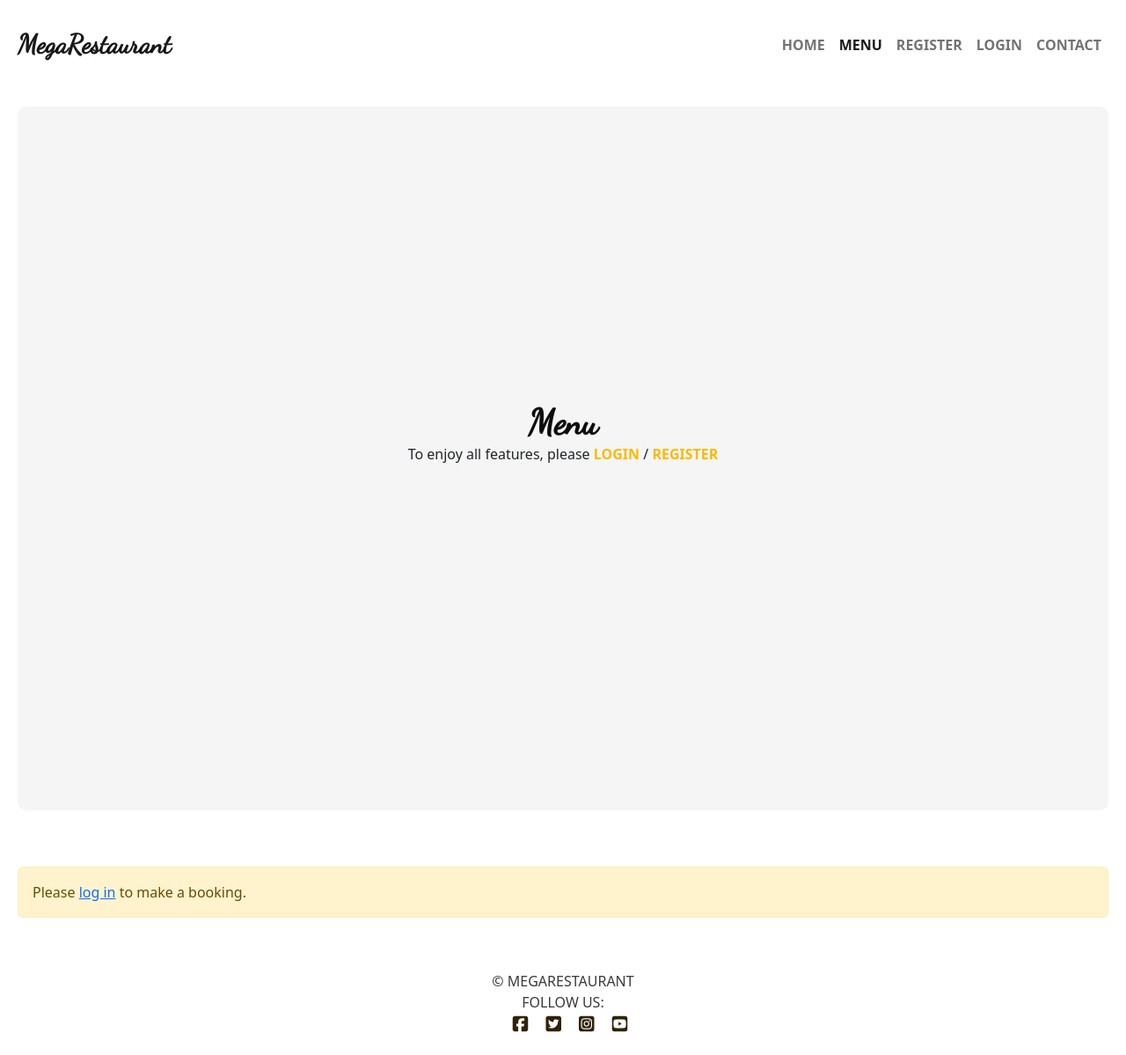
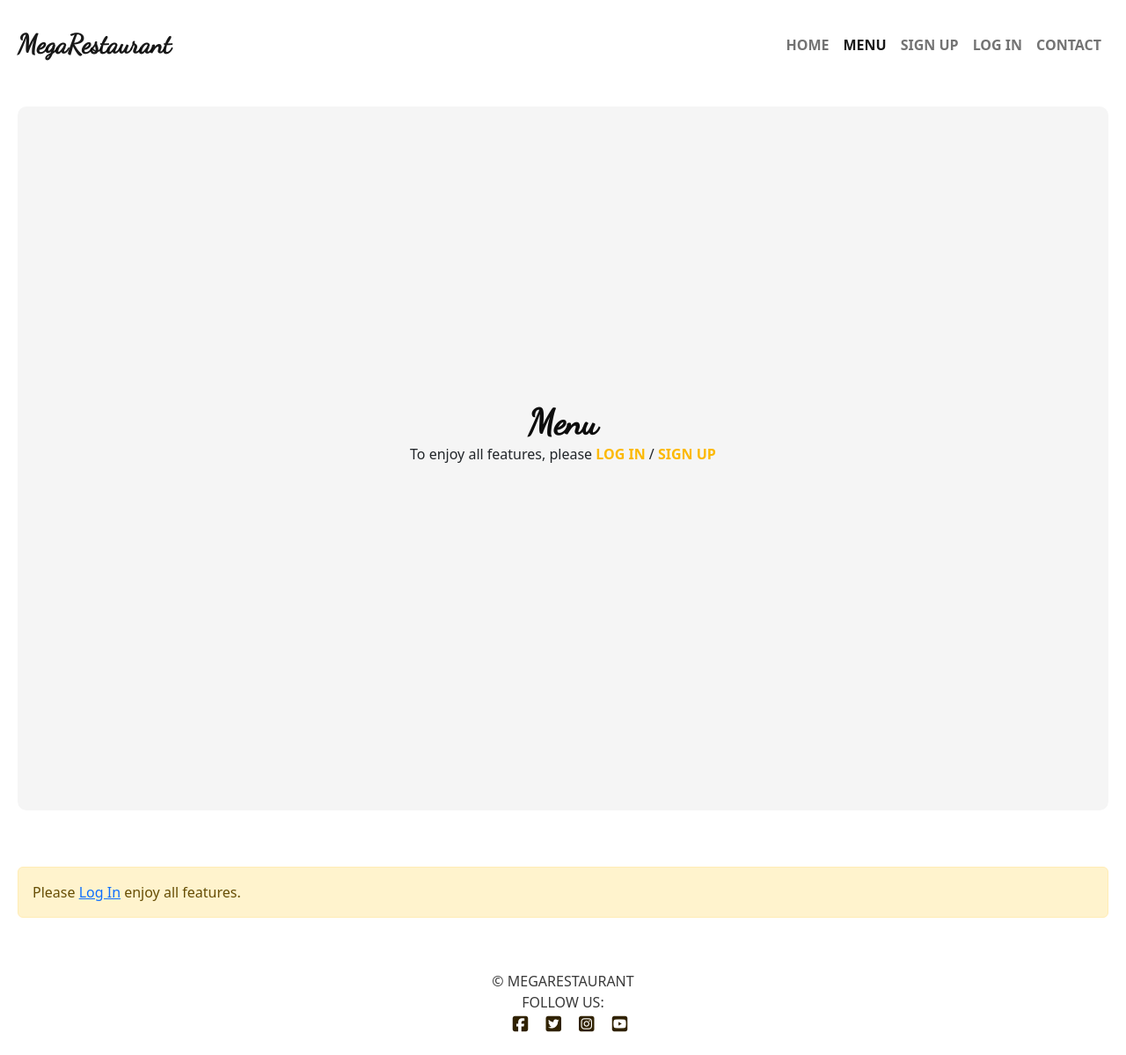
Before and after one commit to Zest-studi-o/p04-restaurant-bookings, a Django app: page /menu/ in a window 1280 px wide. Shown: the whole page at 88% size. Run offline with Django 3.2, Linux system fonts and the light colour scheme; data that the repository does not hold is empty; some libraries are stand-ins or nearby versions.

Commit message:
Match names for Sign Up & Log In to templates

```diff
--- a/menu_app/templates/menu_list.html
+++ b/menu_app/templates/menu_list.html
@@ -10,8 +10,8 @@
                 {% if not user.is_authenticated %}
                 <div class="menu-page">
                     <p class="menu-p">To enjoy all features,
-                        please <span><a class="authenticate-link" href="{% url 'account_login' %}"><b>LOGIN</b></a> / <a
-                                class="authenticate-link" href="{% url 'account_signup' %}"><b>REGISTER</b></a></span>
+                        please <span><a class="authenticate-link" href="{% url 'account_login' %}"><b>LOG IN</b></a> /
+                            <a class="authenticate-link" href="{% url 'account_signup' %}"><b>SIGN UP</b></a></span>
                     </p>
                 </div>
                 {% endif %}
--- a/static/css/style.css
+++ b/static/css/style.css
@@ -70,11 +70,8 @@ html {
     margin: 0;
 }
 
-/*
----------------------
-   HOME PAGE STYLES
----------------------
-*/
+--------------------- HOME PAGE STYLES --------------------- */
+
 /* Hero image */
 .image-container {
     background-color: black;
--- a/templates/account/login.html
+++ b/templates/account/login.html
@@ -7,7 +7,7 @@
 {% block content %}
 <div class="background-container">
     <div class="auth-form col-11 col-lg-4">
-        <h3 class="decorated"><span>{% trans "Sign In" %}</span></h3>
+        <h3 class="decorated"><span>{% trans "Log In" %}</span></h3>
         {% blocktrans %}If you have not created an account yet, then please<a class="authenticate-link"
             href="{{ signup_url }}"> SIGN UP</a> first.{% endblocktrans %}</p>
         <form class="login" method="POST" action="{% url 'account_login' %}">
@@ -19,7 +19,7 @@
                 {% endif %}
             </div>
             <br>
-            <button class="primaryAction form-submit" type="submit">{% trans "Sign In" %} &raquo;</button>
+            <button class="primaryAction form-submit" type="submit">{% trans "Log In" %}</button>
         </form>
     </div>
 </div>
--- a/templates/account/signup.html
+++ b/templates/account/signup.html
@@ -10,7 +10,7 @@
         <h3 class="decorated"><span>{% trans "Sign Up" %}</span></h3>
         <p>
             <small>{% blocktrans %}Already have an account? Then please
-                <a class="authenticate-link" href="{{ login_url }}"><b>SIGN IN</b></a>.{% endblocktrans %}</small>
+                <a class="authenticate-link" href="{{ login_url }}"><b>LOG IN</b></a>.{% endblocktrans %}</small>
         </p>
         <form class="signup" id="signup_form" method="post" action="{% url 'account_signup' %}">
             <div class="input-container">
--- a/templates/base.html
+++ b/templates/base.html
@@ -48,33 +48,28 @@
                         </li>
                         <li class="nav-item">
                             <a class="nav-link {% if url_name == 'account_logout' %}active{% endif %}"
-                                href="/account/logout/">Logout</a>
+                                href="/account/logout/">Sign Out</a>
                         </li>
                         {% else %}
                         <li class="nav-item">
                             <a class="nav-link {% if url_name == 'account_signup' %}active{% endif %}"
-                                href="/account/signup/">Register</a>
+                                href="/account/signup/">Sign Up</a>
                         </li>
                         <li class="nav-item">
                             <a class="nav-link {% if url_name == 'account_login' %}active{% endif %}"
-                                href="/account/login/">Login</a>
+                                href="/account/login/">Log In</a>
                         </li>
                         {% endif %}
 
                         <li class="nav-item">
                             <a class="nav-link {% if url_name == 'contact_us' %}active{% endif %}"
                                 href="/contact/">Contact</a>
-
                         </li>
                     </ul>
                 </div>
             </div>
         </nav>
         {% endwith %}
-
-
-
-
 
     </header>
     <main class="flex-shrink-0 main-bg">
@@ -93,7 +88,7 @@
         {% endif %}
         {% else %}
         <div class="alert alert-warning" role="alert">
-            Please <a href="/account/login/">log in</a> to make a booking.
+            Please <a href="/account/login/">Log In</a> enjoy all features.
         </div>
         {% endif %}
     </div>
```
